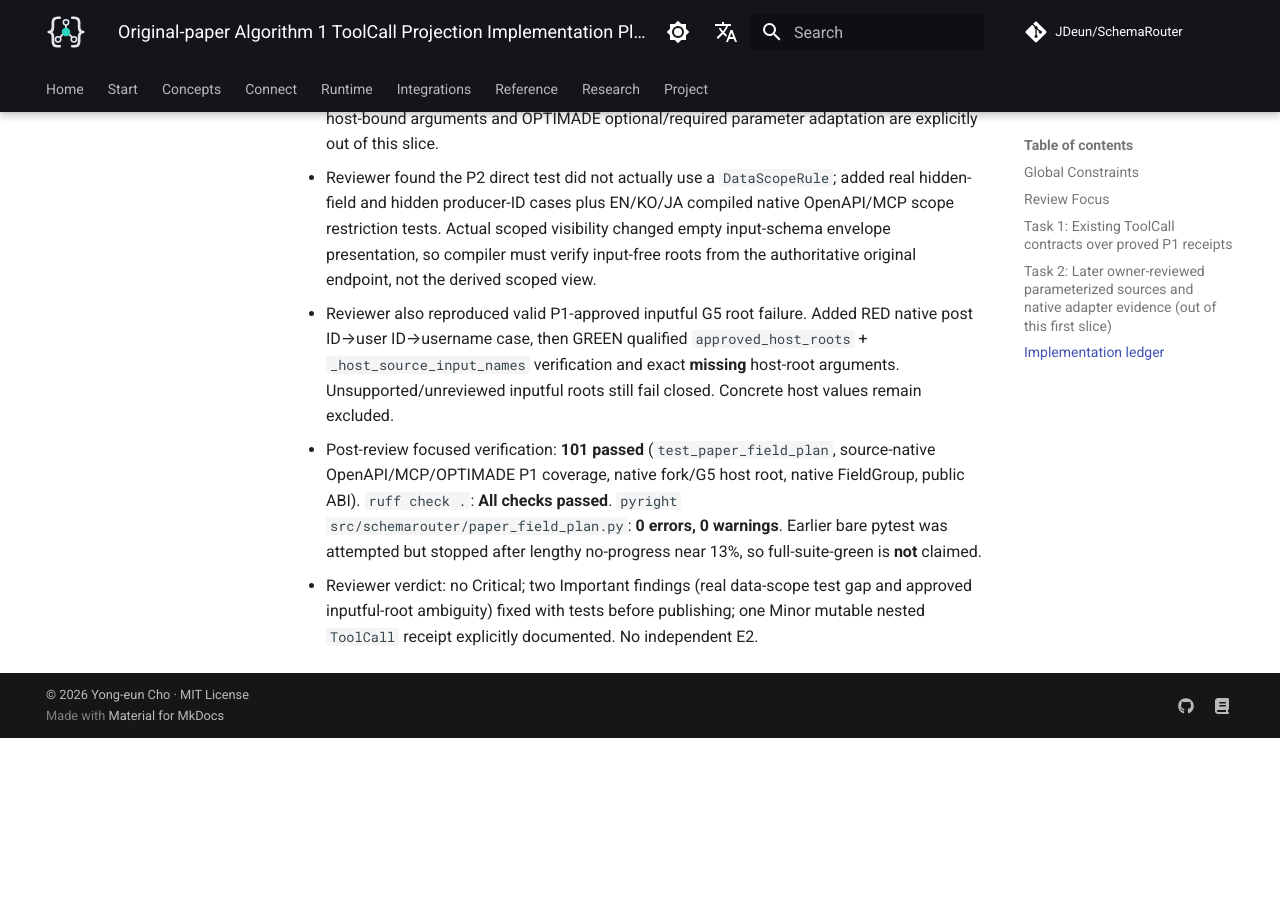
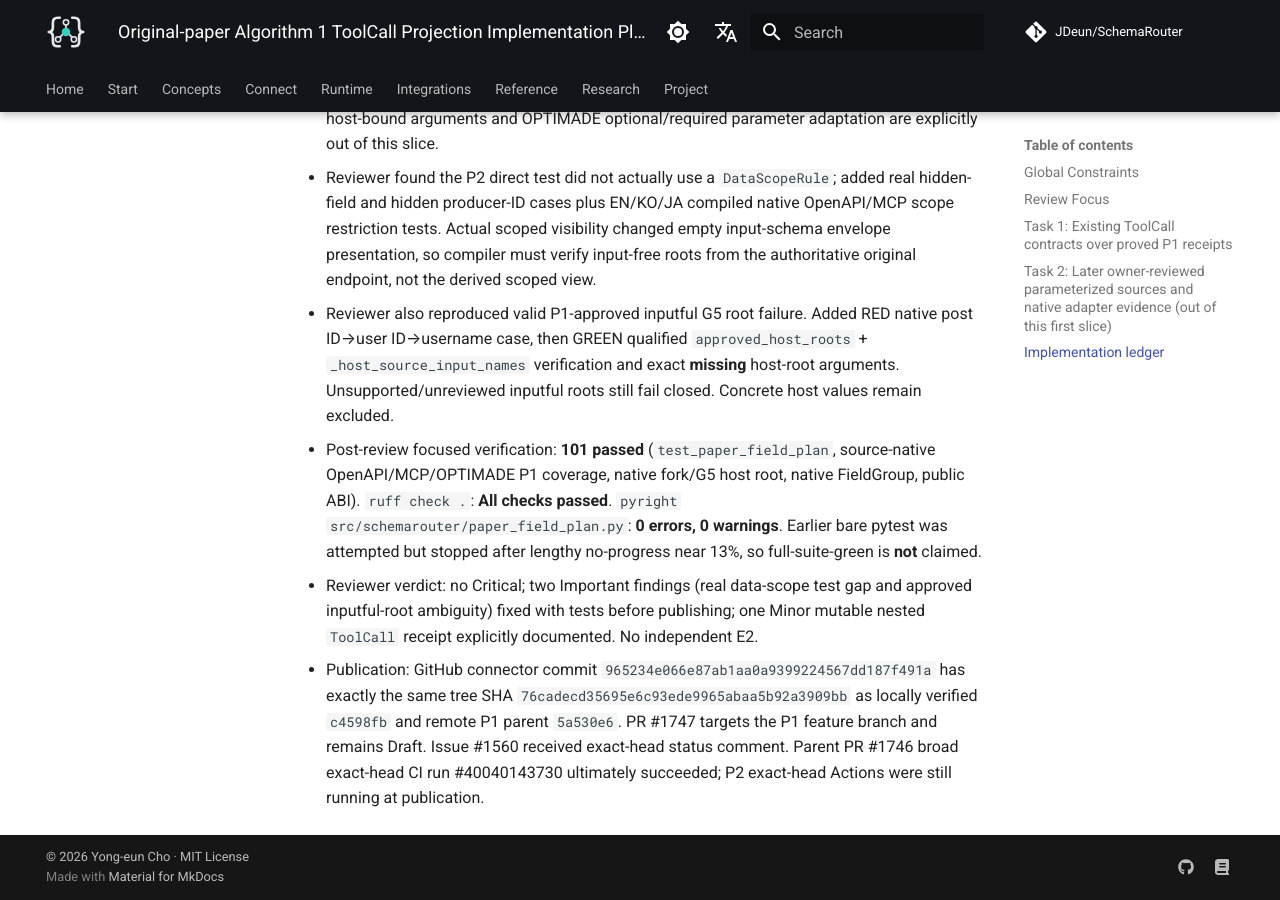
Before and after one commit to JDeun/SchemaRouter, an MkDocs documentation site: the page built from docs/superpowers/plans/2026-10-24-paper-algorithm1-toolcall.md, in a window 1280 px wide and 900 px high, scrolled down 2735 px. Built offline with MkDocs 1.6.1 and Material for MkDocs 9.7.7, drawn with Linux system fonts in a browser that asks for light colours; comment, search, counter and statistics services are not loaded; before the commit the page ends 3473 px from its top, so only the background shows below that; some of the changed text lies outside the part shown.

Commit message:
docs(#1560): pin stacked PR and exact-head P1 CI in durable handoff

```diff
--- a/docs/superpowers/plans/2026-10-24-paper-algorithm1-toolcall.md
+++ b/docs/superpowers/plans/2026-10-24-paper-algorithm1-toolcall.md
@@ -38,7 +38,7 @@
 - [x] Implement minimal explicit planner-model composition and source authorization/provenance checks; invoke fresh P1 proof before and after projection.
 - [x] Verify GREEN and add negative RED tests for malformed dependency/late revoked scope/unchanged default; implement corresponding fail-closed guards.
 - [x] Run focused paper/native tests and repository lint; full suite outcome recorded below.
-- [ ] Commit isolated work and publish as stacked Draft against existing PR #1746 if verified; do not merge or close the parent issues.
+- [x] Commit isolated work and publish as [stacked Draft PR #1747](https://github.com/JDeun/SchemaRouter/pull/1747) against existing PR #1746; no merge or parent-issue closure.
 
 ## Task 2: Later owner-reviewed parameterized sources and native adapter evidence (out of this first slice)
 
@@ -55,3 +55,4 @@
 - Reviewer also reproduced valid P1-approved inputful G5 root failure. Added RED native post ID→user ID→username case, then GREEN qualified `approved_host_roots` + `_host_source_input_names` verification and exact **missing** host-root arguments. Unsupported/unreviewed inputful roots still fail closed. Concrete host values remain excluded.
 - Post-review focused verification: **101 passed** (`test_paper_field_plan`, source-native OpenAPI/MCP/OPTIMADE P1 coverage, native fork/G5 host root, native FieldGroup, public ABI). `ruff check .`: **All checks passed**. `pyright src/schemarouter/paper_field_plan.py`: **0 errors, 0 warnings**. Earlier bare pytest was attempted but stopped after lengthy no-progress near 13%, so full-suite-green is **not** claimed.
 - Reviewer verdict: no Critical; two Important findings (real data-scope test gap and approved inputful-root ambiguity) fixed with tests before publishing; one Minor mutable nested `ToolCall` receipt explicitly documented. No independent E2.
+- Publication: GitHub connector commit `965234e066e87ab1aa0a9399224567dd187f491a` has exactly the same tree SHA `76cadecd35695e6c93ede9965abaa5b92a3909bb` as locally verified `c4598fb` and remote P1 parent `5a530e6`. PR #1747 targets the P1 feature branch and remains Draft. Issue #1560 received exact-head status comment. Parent PR #1746 broad exact-head CI run #40040143730 ultimately succeeded; P2 exact-head Actions were still running at publication.
```
Also changed, not shown: research/autoresearch/paper-field-union-implementation-e0.md (+11 -2 lines).
